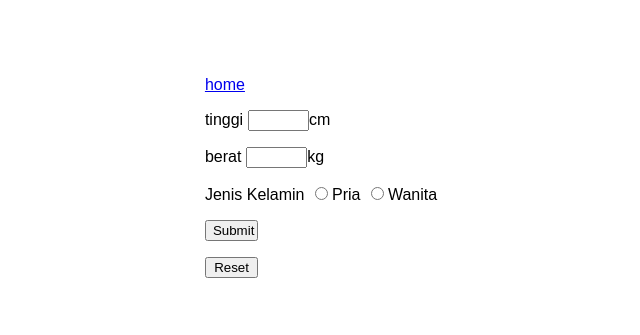
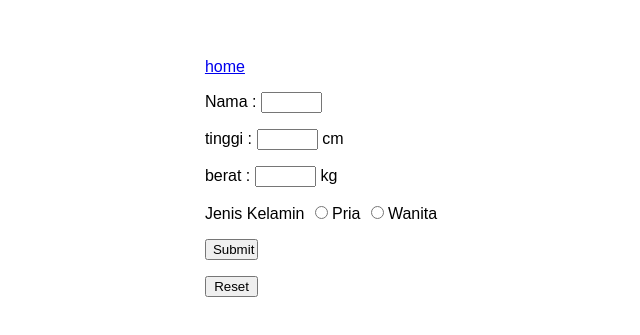
Before and after one commit to riza8888/BMI-TDEE, a plain HTML site: page BMI.html in a window 1280 px wide. Shown: the part 231-566 px from the top of the page, without its empty margins (339-979 px from the left). Drawn offline with Linux system fonts and the light colour scheme.

Commit message:
fix merga hacton

```diff
--- a/BMI.html
+++ b/BMI.html
@@ -12,14 +12,15 @@
         <ul>
             <li>
                 <a class="" href="index.html">home</a>
-                <p class="">tinggi <input type="text">cm</p>
-                <p class="">berat <input type="text">kg</p>
+                <p>Nama : <input type="text" id="input-nama-bmi"></p>
+                <p class="">tinggi : <input type="text" id="input-tinggi-bmi"> cm</p>
+                <p class="">berat : <input type="text" id="input-berat-bmi"> kg</p>
                 <label for="">Jenis Kelamin</label>
     <input id="jenisPria" type="radio" name="jenis_kelamin" id="l"><label for="l">Pria</label>
     <input id="jenisWanita" type="radio" name="jenis_kelamin" id="p"><label for="p">Wanita</label>
             </li>
-            <p><input type="submit"></p>
-            <p><input type="reset"></p>
+            <p><input type="submit" id="submit-bmi"></p>
+            <p><input type="reset" id="reset-bmi"></p>
         </ul>
     </Div>
 </body>
--- a/style.css
+++ b/style.css
@@ -1,7 +1,5 @@
-
-
 .container-utama{
-    background-color: rgb(31, 242, 242);
+    /* background-color: rgb(31, 242, 242); */
 
 }
 
```
Also changed, not shown: TDEE.html (+3 -1 lines), index.html (+1 -1 lines).
